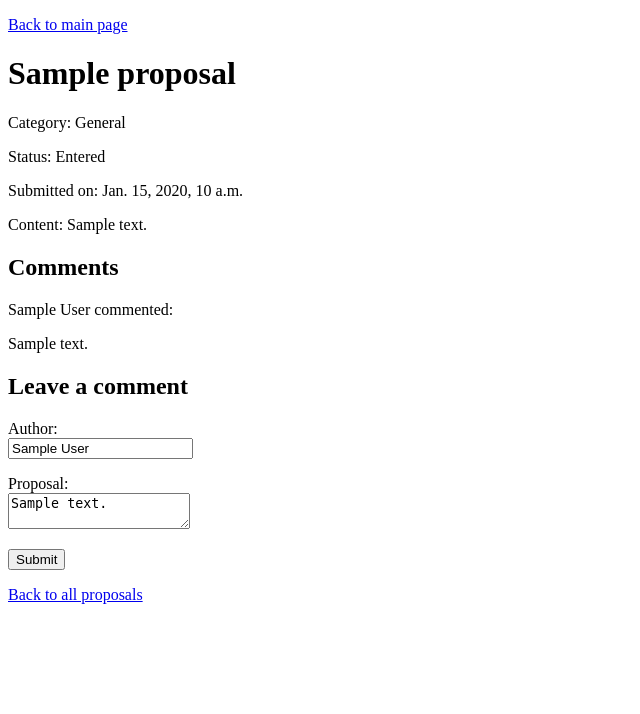
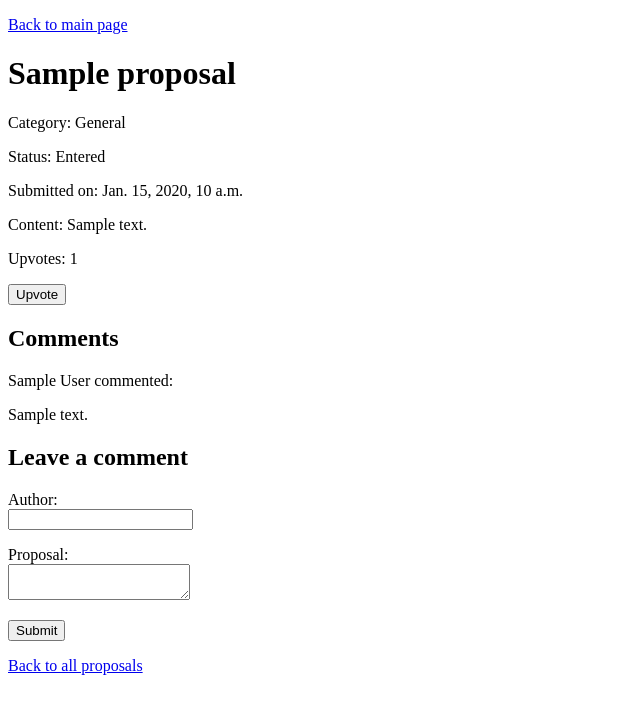
Before and after one commit to tf4482/improvo, a Django app: template proposals/templates/proposal_details.html in a window 1280 px wide. Shown: the top 714 px of the page, without its empty margins (0-640 px from the left). Run offline with Django 5.2, Linux system fonts and the light colour scheme; tables that the repository leaves empty hold one stand-in row (values such as "Sample post"); the template is opened without the code that fills it: values that come from a table or form of the project are taken from there, most other values are stand-ins (such as "Sample title", 1, 10 or a date in 2020).

Commit message:
feat: :sparkles: Added upvotes template

```diff
--- a/proposals/templates/proposal_details.html
+++ b/proposals/templates/proposal_details.html
@@ -13,6 +13,17 @@
 <p>Submitted on: {{ proposal.datetime }}</p>
 <p>Content: {{ proposal.content }}</p>
 
+<p>Upvotes: {{ upvote_count }}</p>
+
+<form action="{% url 'upvote_proposal' proposal.id %}" method="post">
+    {% csrf_token %}
+    <button type="submit">Upvote</button>
+</form>
+
+{% if error_message %}
+    <p style="color: red;">{{ error_message }}</p>
+{% endif %}
+
 <h2>Comments</h2>
 {% for comment in comments %}
     <div>
@@ -25,11 +36,11 @@
 
 <form method="post">
     {% csrf_token %}
-    <p>Author:<br><input type="text" name="Author" value="{{ author }}" /></p>
-    <p>Proposal:<br><textarea name="Text">{{ text }}</textarea></p>
+    <p>Author:<br><input type="text" name="Author" /></p>
+    <p>Proposal:<br><textarea name="Text"></textarea></p>
     <input type="submit" value="Submit" />
 </form>
 
-<p><a href="/proposals">Back to all proposals</a></p>
+<p><a href="{% url 'proposals' %}">Back to all proposals</a></p>
 
 {% endblock %}
```
